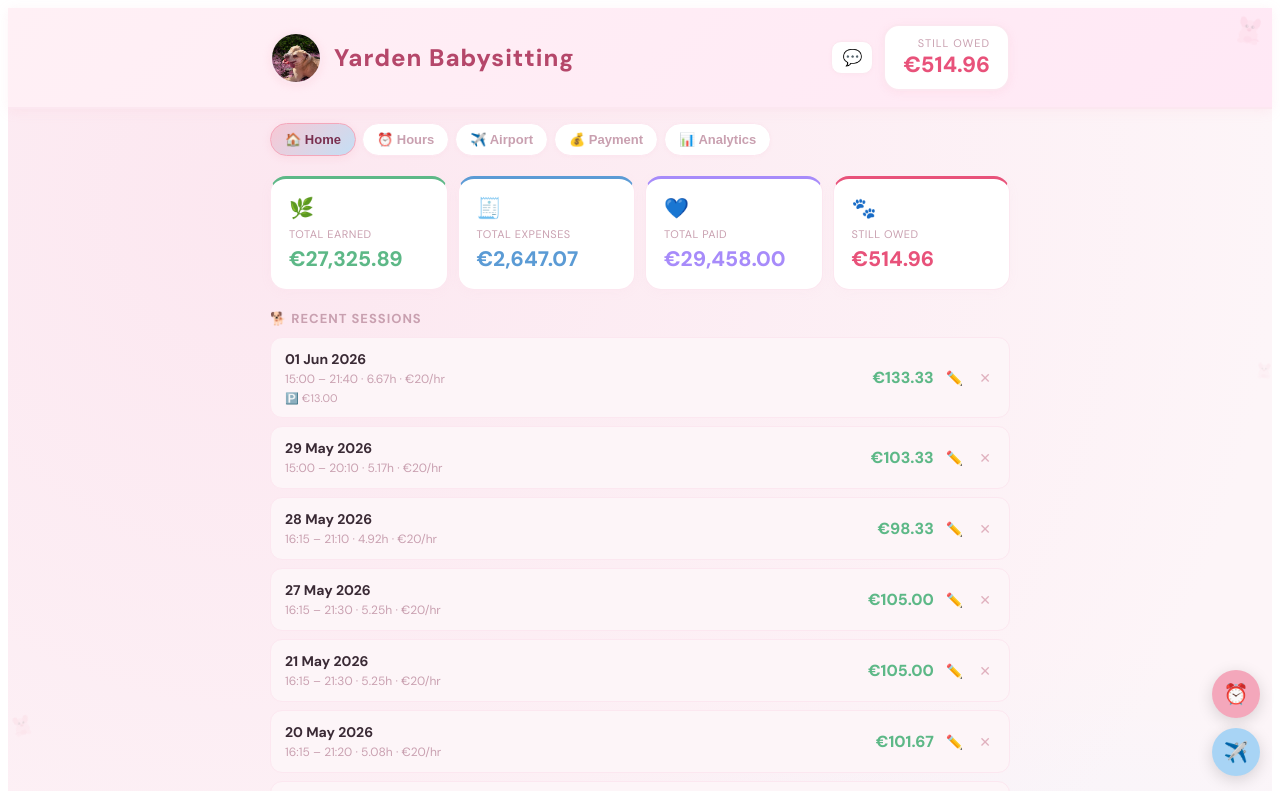
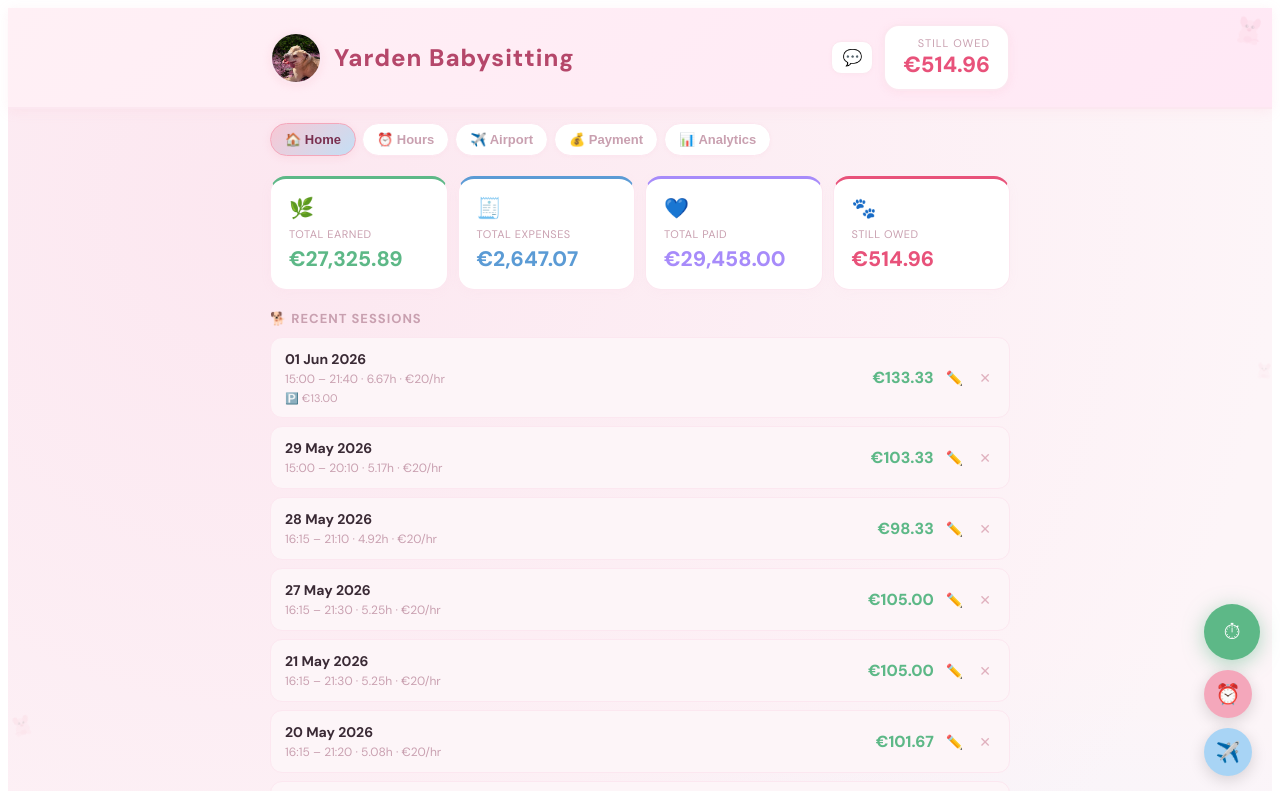
Before and after one commit to robclaes6-alt/Babysitting, a React (Vite) app: page / in a window 1280 px wide. Shown: the top 791 px of the page. Built offline with nearby package versions, Linux system fonts and the light colour scheme.

Commit message:
Add files via upload

```diff
--- a/src/App.jsx
+++ b/src/App.jsx
@@ -1,4 +1,4 @@
-import { useState } from "react";
+import { useState, useEffect } from "react";
 
 // ── helpers ───────────────────────────────────────────────────────────────────
 const HOURLY_RATE_OLD = 15;
@@ -521,15 +521,7 @@ export default function App() {
       </header>
 
       {/* clock-in banner */}
-      {clockedIn && (
-        <div style={S.clockBanner}>
-          <span>⏱ Clocked in since <strong>{clockedIn.startTime}</strong></span>
-          <div style={{display:"flex",gap:8}}>
-            <button style={S.clockOutBtn} onClick={clockOut}>Clock out now</button>
-            <button style={{...S.clockOutBtn,background:"#c9a0b0"}} onClick={()=>{setClockedIn(null);localStorage.removeItem("yarden_clockin");}}>Reset</button>
-          </div>
-        </div>
-      )}
+      {clockedIn && <ClockBanner clockedIn={clockedIn} clockOut={clockOut} onReset={()=>{setClockedIn(null);localStorage.removeItem("yarden_clockin");}} />}
 
       <nav style={S.nav}>
         {tabs.map(([id,label]) => (
@@ -550,6 +542,8 @@ export default function App() {
         quickLog={quickLog} setQuickLog={setQuickLog}
         newSession={newSession} setNewSession={setNewSession} addSession={()=>{addSession();setQuickLog(null);}}
         newAirport={newAirport} setNewAirport={setNewAirport} addAirport={()=>{addAirport();setQuickLog(null);}}
+        clockedIn={clockedIn} clockIn={clockIn} clockOut={clockOut}
+        setClockedIn={setClockedIn}
       />
 
       {editingSession && <EditModal session={editingSession} onSave={saveEdit} onClose={()=>setEditingSession(null)} />}
@@ -1110,8 +1104,48 @@ function PaymentList({payments,deleteItem,setEditingPayment}) {
   );
 }
 
+// ── Clock Banner ──────────────────────────────────────────────────────────────
+function ClockBanner({clockedIn, clockOut, onReset}) {
+  const [elapsed, setElapsed] = useState("");
+  useEffect(() => {
+    function tick() {
+      const [h,m] = clockedIn.startTime.split(":").map(Number);
+      const start = new Date();
+      start.setHours(h, m, 0, 0);
+      const diff = Math.max(0, Math.floor((new Date() - start) / 1000));
+      const hh = String(Math.floor(diff/3600)).padStart(2,"0");
+      const mm = String(Math.floor((diff%3600)/60)).padStart(2,"0");
+      const ss = String(diff%60).padStart(2,"0");
+      setElapsed(`${hh}:${mm}:${ss}`);
+    }
+    tick();
+    const id = setInterval(tick, 1000);
+    return () => clearInterval(id);
+  }, [clockedIn]);
+
+  return (
+    <div style={{background:"linear-gradient(135deg,#5db887,#a8d4f5)",padding:"12px 20px",display:"flex",justifyContent:"space-between",alignItems:"center",flexWrap:"wrap",gap:8}}>
+      <div style={{display:"flex",alignItems:"center",gap:12}}>
+        <span style={{fontSize:24}}>⏱</span>
+        <div>
+          <div style={{color:"white",fontWeight:800,fontSize:15}}>Working since {clockedIn.startTime}</div>
+          <div style={{color:"rgba(255,255,255,0.85)",fontSize:13,fontFamily:"monospace",fontWeight:600}}>{elapsed} elapsed</div>
+        </div>
+      </div>
+      <div style={{display:"flex",gap:8}}>
+        <button style={{background:"white",color:"#5db887",border:"none",borderRadius:10,padding:"8px 18px",fontWeight:800,fontSize:14,cursor:"pointer"}} onClick={clockOut}>
+          ⏹ Clock out
+        </button>
+        <button style={{background:"rgba(255,255,255,0.25)",color:"white",border:"1px solid rgba(255,255,255,0.4)",borderRadius:10,padding:"8px 12px",fontWeight:600,fontSize:13,cursor:"pointer"}} onClick={onReset}>
+          Reset
+        </button>
+      </div>
+    </div>
+  );
+}
+
 // ── Quick Log FAB ─────────────────────────────────────────────────────────────
-function QuickLogFAB({quickLog,setQuickLog,newSession,setNewSession,addSession,newAirport,setNewAirport,addAirport}) {
+function QuickLogFAB({quickLog,setQuickLog,newSession,setNewSession,addSession,newAirport,setNewAirport,addAirport,clockedIn,clockIn,clockOut,setClockedIn}) {
   if (quickLog === "hours") {
     const [sh,sm] = newSession.startTime.split(":").map(Number);
     const [eh,em] = newSession.endTime.split(":").map(Number);
@@ -1187,6 +1221,10 @@ function QuickLogFAB({quickLog,setQuickLog,newSession,setNewSession,addSession,n
   // default: show the floating buttons
   return (
     <div style={{position:"fixed",bottom:24,right:20,display:"flex",flexDirection:"column",gap:10,zIndex:500}}>
+      {!clockedIn
+        ? <button style={{...fabStyle("#5db887","white"),width:56,height:56,fontSize:22,boxShadow:"0 4px 20px rgba(93,184,135,0.5)"}} onClick={clockIn} title="Clock in">⏱</button>
+        : <button style={{...fabStyle("#e8527a","white"),width:56,height:56,fontSize:22,boxShadow:"0 4px 20px rgba(232,82,122,0.5)"}} onClick={clockOut} title="Clock out">⏹</button>
+      }
       <button style={fabStyle("#f4a7bb","#b5476a")} onClick={()=>setQuickLog("hours")} title="Log hours">⏰</button>
       <button style={fabStyle("#a8d4f5","#2a5c8a")} onClick={()=>setQuickLog("airport")} title="Log airport trip">✈️</button>
     </div>
```
